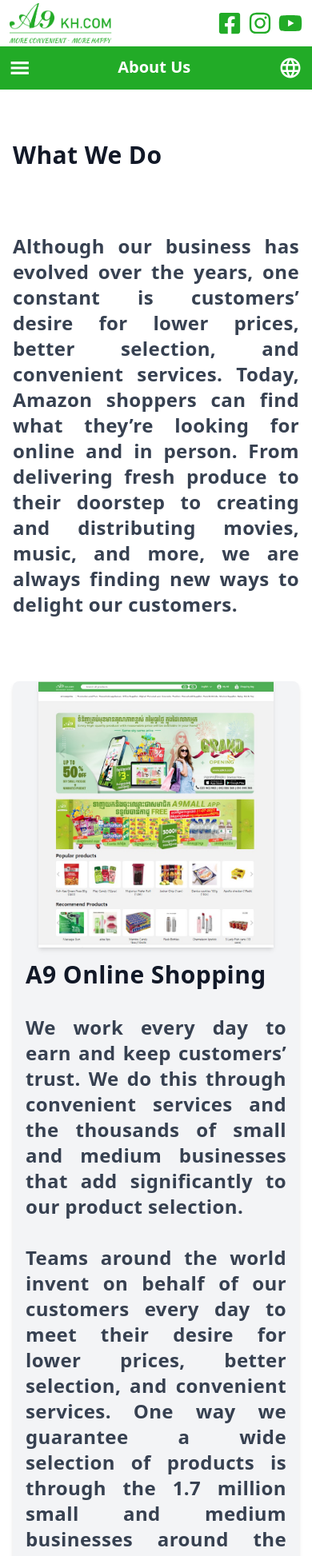
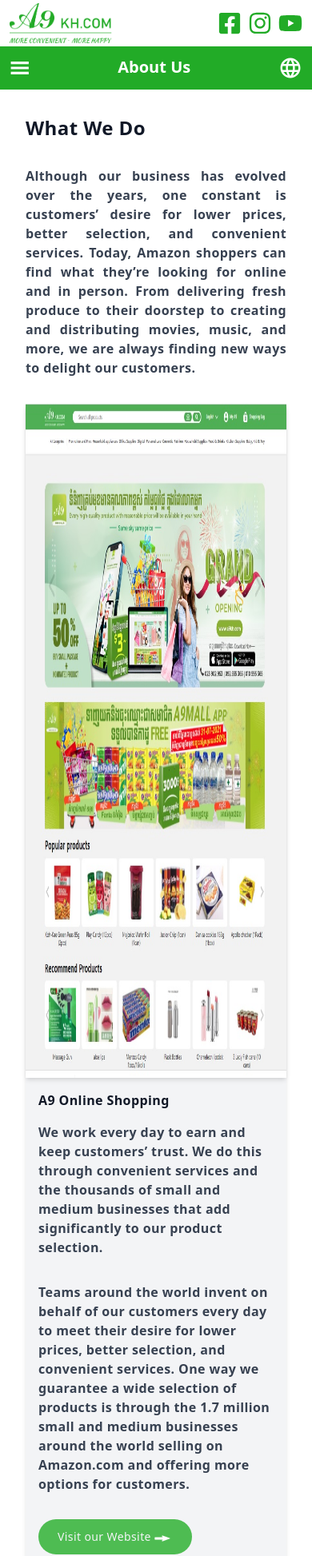
Before and after one commit to A9Kh/A9-Company-Profile, a React (Create React App) app: page /whatwedo in a window 390 px wide. Shown: the top 1946 px of the page at 80% size. Built offline with nearby package versions, Linux system fonts and the light colour scheme.

Commit message:
updated responsive

```diff
--- a/src/components/whatwedo/whatwedoPage.js
+++ b/src/components/whatwedo/whatwedoPage.js
@@ -10,11 +10,11 @@
   return (
     //introduction
     <div className="container mx-auto ">
-      <div className="text-gray-700 font-sans subpixel-antialiased tracking-wide">
-        <h1 className="mt-16 lg:ml-16 mx-4 text-3xl font-bold text-gray-900">
+      <div className="text-gray-700 font-sans subpixel-antialiased tracking-wide lg:m-auto m-8">
+        <h1 className="lg:mt-16 sm:mt-12 lg:ml-16 sm:mx-4 lg:text-3xl text-2xl font-bold text-gray-900">
           What We Do
         </h1>
-        <p className="my-20 lg:mx-16 mx-4 text-2xl font-semibold text-justify">
+        <p className="lg:my-20 sm:my-16 my-8 lg:mx-16 sm:mx-4 lg:text-2xl sm:text-lg font-semibold text-justify">
           Although our business has evolved over the years, one constant is
           customers’ desire for lower prices, better selection, and convenient
           services. Today, Amazon shoppers can find what they’re looking for
@@ -23,30 +23,30 @@
           finding new ways to delight our customers.
         </p>
       </div>
-      <div className="lg:mx-16 mx-4">
-        <div className="flex flew-wrap flex-col jutify-center w-full text-gray-700 bg-gray-100 rounded-lg shadow-md tracking-wide subpixel-antialiased lg:mb-32 mb-12">
+      <div className="lg:mx-16 sm:mx-4 m-8">
+        <div className="flex flex-wrap lg:flex-col sm:flex-row jutify-center w-full text-gray-700 bg-gray-100 rounded-lg shadow-md tracking-wide subpixel-antialiased lg:mb-32 mb-12">
           {/* first */}
-          <div className="flex flex-wrap lg:flex-row flex-col h-1/3 w-full">
-            <div class="h-full lg:w-1/2 w-full lg:px-12 px-8 lg:pt-16">
-              <img class="h-full w-full shadow-md" src={photos} />
+          <div className="flex flex-wrap lg:flex-row flex-col h-auto max-w-full">
+            <div class="flex-none lg:h-screen h-auto lg:w-6/12 sm:w-full lg:px-12 sm:px-8 lg:pt-16 sm:pt-12">
+              <img class="h-screen w-full shadow-md" src={photos} />
             </div>
-            <div className="h-full lg:w-1/2 w-full tracking-wide lg:p-16">
+            <div className="flex-none lg:flex-1 h-auto lg:w-6/12 sm:w-full tracking-wide lg:p-16 sm:p-12 mt-4">
               <div className="flex flex-wrap justify-between">
-                <div className="lg:h-40 ">
-                  <h1 className="lg:my-8 my-4 ml-4 text-3xl font-bold text-gray-900">
+                <div className="lg:h-auto">
+                  <h1 className="lg:my-8 sm:my-4 ml-4 lg:text-3xl sm:text-2xl font-bold text-gray-900">
                     A9 Online Shopping
                   </h1>
                 </div>
-                <div className="lg:h-40">
-                  <p className="my-4 text-2xl font-semibold lg:text-left text-justify lg:mx-auto mx-4">
+                <div className="lg:h-auto lg:my-4">
+                  <p className="my-4 lg:text-2xl sm:text-lg font-semibold lg:text-left sm:text-justify lg:mx-auto mx-4">
                     We work every day to earn and keep customers’ trust. We do
                     this through convenient services and the thousands of small
                     and medium businesses that add significantly to our product
                     selection.
                   </p>
                 </div>
-                <div className="lg:h-40 ">
-                  <p className="my-4 text-2xl font-semibold lg:text-left text-justify lg:mx-auto mx-4 mb-4">
+                <div className="lg:h-auto lg:my-4 ">
+                  <p className="my-4 lg:text-2xl sm:text-lg font-semibold lg:text-left sm:text-justify lg:mx-auto mx-4">
                     Teams around the world invent on behalf of our customers
                     every day to meet their desire for lower prices, better
                     selection, and convenient services. One way we guarantee a
@@ -55,34 +55,34 @@
                     and offering more options for customers.
                   </p>
                 </div>
-                <div className="flex flex-wrapflex justify-center item-center lg:w-60 bg-primary-200 hover:opacity-70 rounded-full py-3 px-6 lg:mt-36 text-lg">
+                <div className="flex flex-wrap lg:w-60 w-48 bg-primary-200 hover:opacity-70 rounded-full py-3 px-6 lg:mt-8 lg:text-lg text-sm lg:m-0 m-4">
                   <a className="text-gray-100" href="#">
                     Visit our Website{" "}
                   </a>
-                  <img className="h-4 ml-1 mt-2" src={arrow_icon} />
+                  <img className="lg:h-4 h-2 ml-1 mt-2" src={arrow_icon} />
                 </div>
               </div>
             </div>
           </div>
           {/* second */}
           <div className="flex flex-wrap lg:flex-row flex-col h-1/3 w-full">
-            <div className="h-full lg:w-1/2 w-full lg:py-8 py-4 lg:pl-12 lg:pr-4 px-4">
-              <div className="lg:my-8 my-4 text-3xl font-bold text-gray-900">
+            <div className="h-full lg:w-6/12 w-full lg:py-8 py-4 lg:pl-12 lg:pr-4 px-4">
+              <div className="lg:my-8 my-4 lg:text-3xl sm:text-2xl font-bold text-gray-900">
                 <h1>Delivery & Logistics</h1>
-                <p className="lg:my-8 my-4 text-2xl font-semibold lg:text-left text-justify">
+                <p className="lg:my-8 my-4 lg:text-2xl sm:text-lg font-semibold lg:text-left text-justify">
                   We use high-quality express delivery companies to deliver your
                   product, safety guaranteed, deliver to you efficiently, and we
                   don’t support selecting your own express delivery company.
                 </p>
               </div>
-              <div className="lg:my-8 my-4 text-2xl font-bold text-gray-900 lg:mx-28">
+              <div className="lg:my-8 my-4 lg:text-2xl sm:text-2xl font-bold text-gray-900 lg:mx-28">
                 <h1>- Delivery Time</h1>
                 <h1>- Delivery area</h1>
                 <h1>- Standard delivery fee</h1>
                 <h1>- Product’s receipt</h1>
               </div>
             </div>
-            <div className="flex-1 h-full lg:w-1/3 lg:py-8 py-4 lg:pr-12 px-4">
+            <div className="flex-none lg:h-full lg:w-6/12 w-full lg:py-8 py-4 lg:pr-12 px-4">
               <img
                 className="h-full w-full rounded-md shadow-md"
                 src={photos1}
@@ -94,8 +94,8 @@
             <div className="flex-1 h-full lg:w-1/2 w-full lg:py-8 py-4 lg:pl-12 lg:pr-1 px-4">
               <img className="h-full w-auto" src={photos2} />
             </div>
-            <div className=" h-full lg:w-1/3 w-full lg:pb-20 py-4 lg:pr-12 mx-4">
-              <ul className=" lg:list-outside list-inside my-4 text-2xl font-semibold">
+            <div className="h-full lg:w-1/3 w-auto lg:pb-20 py-4 lg:pr-12 mx-4">
+              <ul className="my-4 lg:text-2xl sm:text-lg font-semibold lg:text-left sm:text-justify sm:items-center">
                 <li>
                   - A9 sold products will be delivered directly from the
                   warehouse closest to you, on normal condition after your
```
